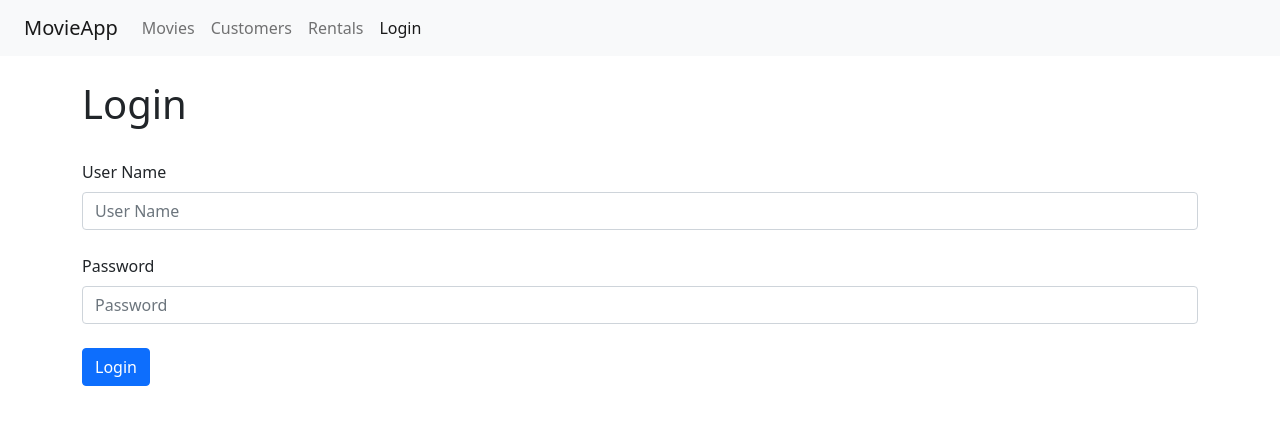
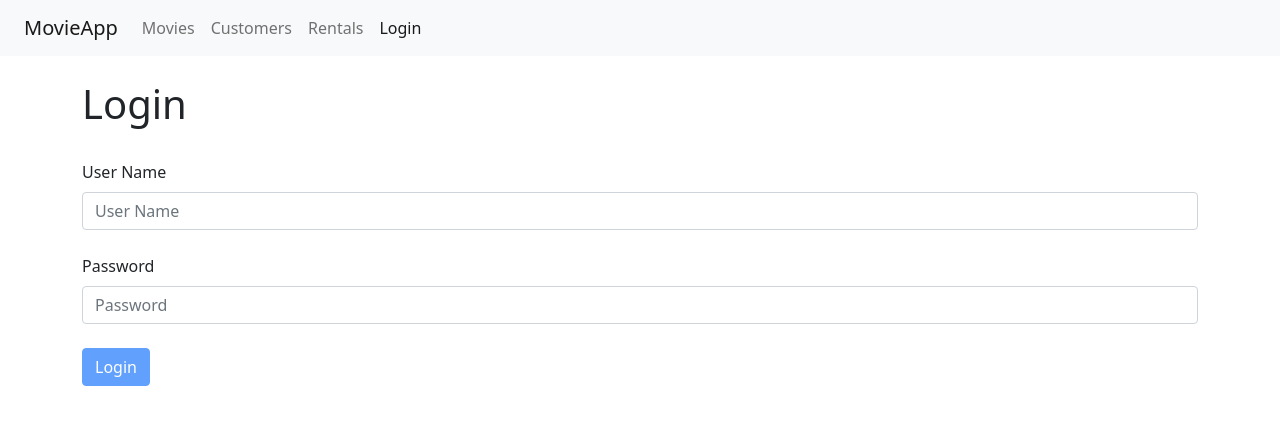
Before and after one commit to CutieMath/react-02, a React (Create React App) app: page /login in a window 1280 px wide. Shown: the top 424 px of the page. Built offline with nearby package versions, Linux system fonts and the light colour scheme.

Commit message:
use a very smart way to disable the submit button

```diff
--- a/src/components/loginForm.jsx
+++ b/src/components/loginForm.jsx
@@ -1,7 +1,6 @@
 import React, { Component } from "react";
 import Input from "../common/input";
 import Joi from "joi-browser";
-import { result } from "lodash";
 
 class LoginForm extends Component {
   // Note: null and undefined cannot be used as the value of the controlled state
@@ -39,7 +38,7 @@ class LoginForm extends Component {
   };
 
   validateProperty = ({ name, value }) => {
-    // Validation using Joi
+    // Validate one input using Joi
     const obj = { [name]: value }; // computed properties in ES6
     const schema = { [name]: this.schema[name] };
     const { error } = Joi.validate(obj, schema);
@@ -83,7 +82,6 @@ class LoginForm extends Component {
     e.preventDefault();
     // Verify the input fields
     const errors = this.validate();
-    console.log(errors);
     this.setState({ errors: errors || {} }); // set to empty object
     if (errors) return;
     // Get the value from input fields
@@ -112,7 +110,9 @@ class LoginForm extends Component {
             onChange={this.handleChange}
             error={errors.password}
           />
-          <button className="mt-4 btn btn-primary">Login</button>
+          <button disabled={this.validate()} className="mt-4 btn btn-primary">
+            Login
+          </button>
         </form>
       </div>
     );
```
